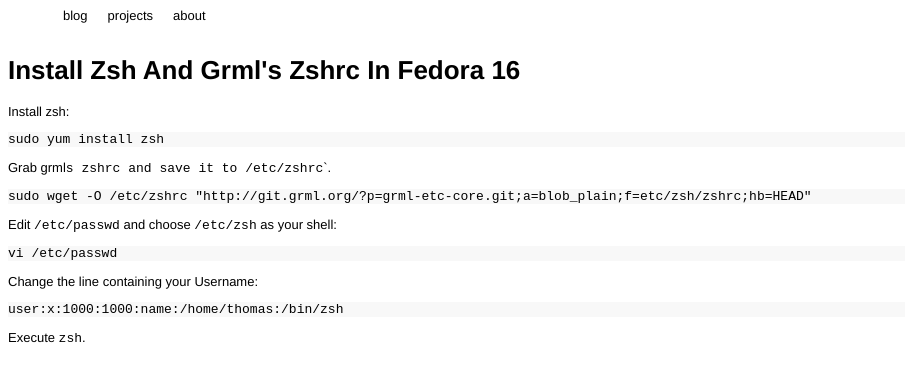
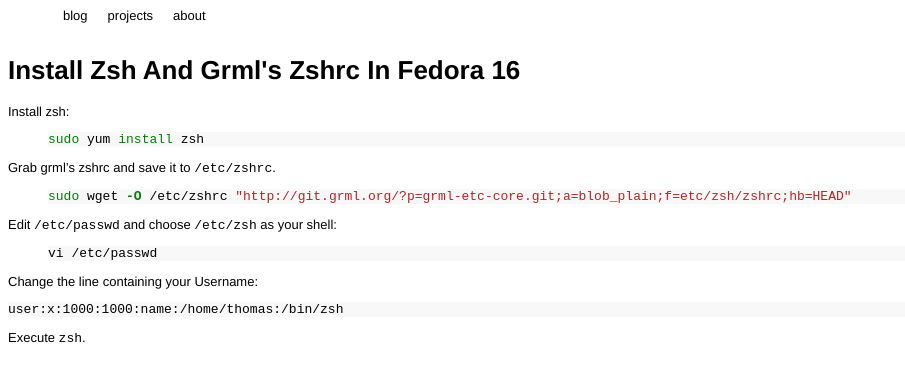
Before and after one commit to twaldecker/twaldecker.github.com, a Jekyll site: the page built from _posts/2012-01-31-Install-zsh-and-grml's-zshrc-in-Fedora-16.md, in a window 1280 px wide. Shown: the top 382 px of the page, without its empty margins (0-905 px from the left). Built offline with Jekyll 4.4.1, drawn with Linux system fonts in a browser that asks for light colours.

Commit message:
fixed errors

```diff
--- a/_posts/2012-01-31-Install-zsh-and-grml's-zshrc-in-Fedora-16.md
+++ b/_posts/2012-01-31-Install-zsh-and-grml's-zshrc-in-Fedora-16.md
@@ -3,15 +3,20 @@
 ---
 Install zsh:
 
-    sudo yum install zsh
+{% highlight sh %}
+sudo yum install zsh
+{% endhighlight %}
 
-Grab grml`s zshrc and save it to ``/etc/zshrc``.
+Grab grml's zshrc and save it to `/etc/zshrc`.
+{% highlight sh %}
+sudo wget -O /etc/zshrc "http://git.grml.org/?p=grml-etc-core.git;a=blob_plain;f=etc/zsh/zshrc;hb=HEAD"
+{% endhighlight %}
 
-    sudo wget -O /etc/zshrc "http://git.grml.org/?p=grml-etc-core.git;a=blob_plain;f=etc/zsh/zshrc;hb=HEAD"
+Edit `/etc/passwd` and choose `/etc/zsh` as your shell:
 
-Edit ``/etc/passwd`` and choose ``/etc/zsh`` as your shell:
-
-    vi /etc/passwd
+{% highlight sh %}
+vi /etc/passwd
+{% endhighlight %}
 
 Change the line containing your Username:
 
```
Also changed, not shown: _posts/2012-01-31-Repair-Windows-7-after-deletion-of-100MB-Partition.md (+1 -1 lines).
